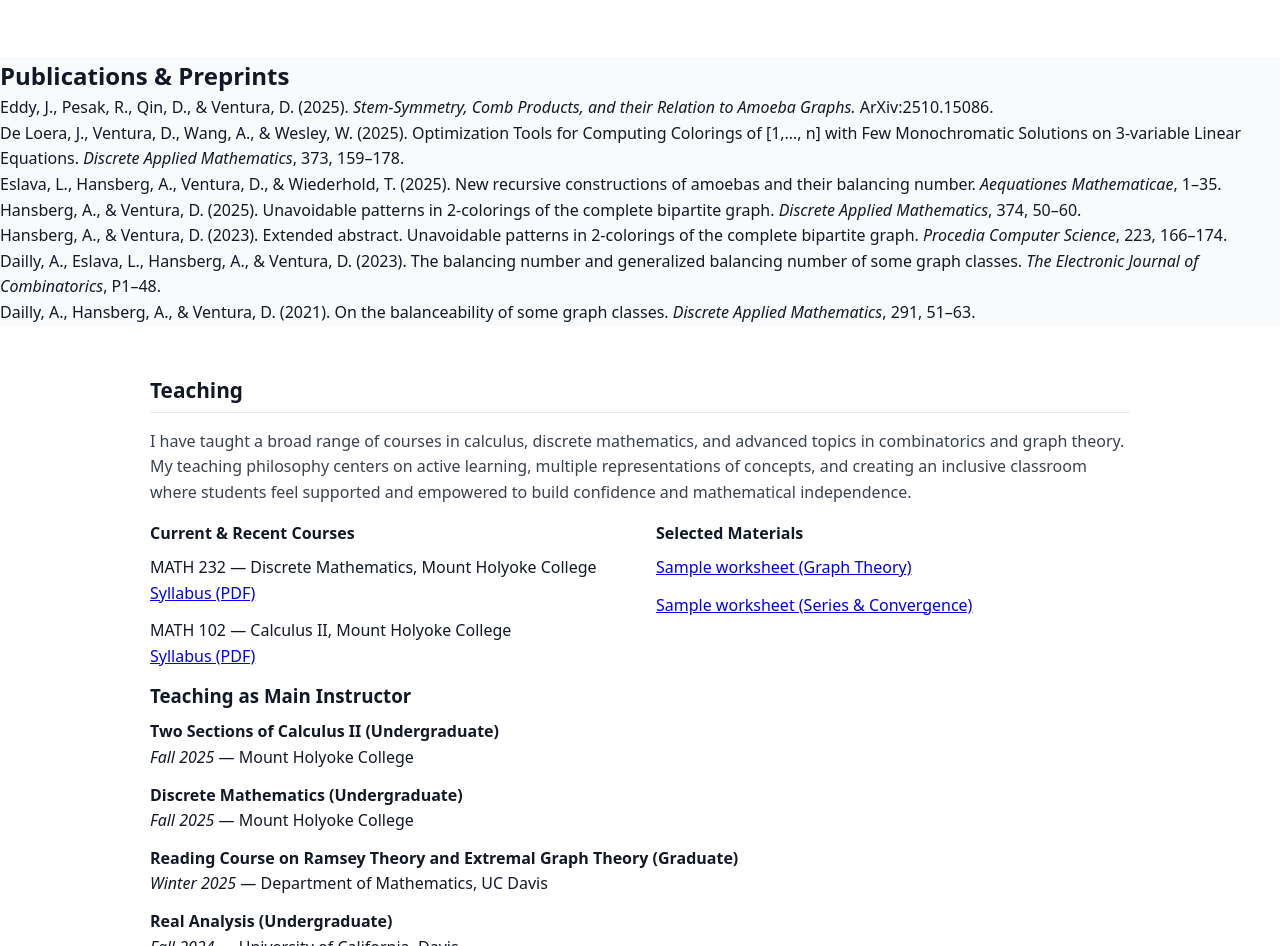
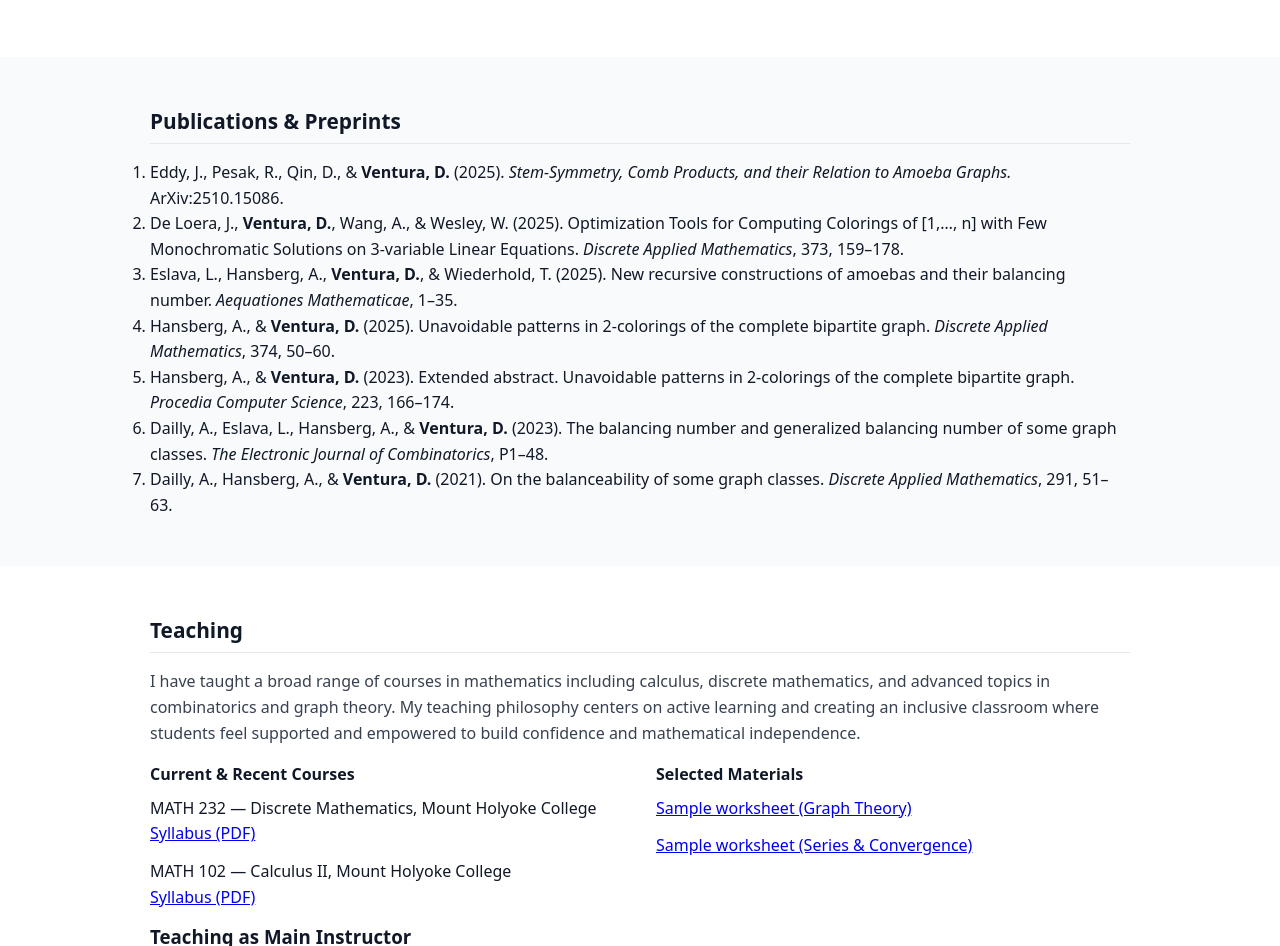
Before and after one commit to denae-ventura/denae-ventura.github.io, a plain HTML site: page index.html in a window 1280 px wide. Shown: the part 994-1940 px from the top of the page. Drawn offline with nearby package versions, Linux system fonts and the light colour scheme.

Commit message:
Update index.html

```diff
--- a/index.html
+++ b/index.html
@@ -113,54 +113,59 @@
     </section>
 
    <!-- PUBLICATIONS -->
-    <section id="publications">
-  <h2>Publications &amp; Preprints</h2>
+<section id="publications" class="section">
+  <div class="container">
 
-  <ol>
+    <h2>Publications & Preprints</h2>
+
+    <ol class="pub-list">
       <li>
-      Eddy, J., Pesak, R., Qin, D., &amp; Ventura, D. (2025).
+        Eddy, J., Pesak, R., Qin, D., &amp; <strong>Ventura, D.</strong> (2025).
         <em>Stem-Symmetry, Comb Products, and their Relation to Amoeba Graphs.</em>
         ArXiv:2510.15086.
       </li>
 
       <li>
-      De Loera, J., Ventura, D., Wang, A., &amp; Wesley, W. (2025).
+        De Loera, J., <strong>Ventura, D.</strong>, Wang, A., &amp; Wesley, W. (2025).
         Optimization Tools for Computing Colorings of [1,&hellip;, n] with Few Monochromatic Solutions
         on 3-variable Linear Equations.
-      <em>Discrete Applied Mathematics</em>, 373, 159&ndash;178.
+        <em>Discrete Applied Mathematics</em>, 373, 159–178.
       </li>
 
       <li>
-      Eslava, L., Hansberg, A., Ventura, D., &amp; Wiederhold, T. (2025).
+        Eslava, L., Hansberg, A., <strong>Ventura, D.</strong>, &amp; Wiederhold, T. (2025).
         New recursive constructions of amoebas and their balancing number.
-      <em>Aequationes Mathematicae</em>, 1&ndash;35.
+        <em>Aequationes Mathematicae</em>, 1–35.
       </li>
 
       <li>
-      Hansberg, A., &amp; Ventura, D. (2025).
+        Hansberg, A., &amp; <strong>Ventura, D.</strong> (2025).
         Unavoidable patterns in 2-colorings of the complete bipartite graph.
-      <em>Discrete Applied Mathematics</em>, 374, 50&ndash;60.
+        <em>Discrete Applied Mathematics</em>, 374, 50–60.
       </li>
 
       <li>
-      Hansberg, A., &amp; Ventura, D. (2023).
+        Hansberg, A., &amp; <strong>Ventura, D.</strong> (2023).
         Extended abstract. Unavoidable patterns in 2-colorings of the complete bipartite graph.
-      <em>Procedia Computer Science</em>, 223, 166&ndash;174.
+        <em>Procedia Computer Science</em>, 223, 166–174.
       </li>
 
       <li>
-      Dailly, A., Eslava, L., Hansberg, A., &amp; Ventura, D. (2023).
+        Dailly, A., Eslava, L., Hansberg, A., &amp; <strong>Ventura, D.</strong> (2023).
         The balancing number and generalized balancing number of some graph classes.
-      <em>The Electronic Journal of Combinatorics</em>, P1&ndash;48.
+        <em>The Electronic Journal of Combinatorics</em>, P1–48.
       </li>
 
       <li>
-      Dailly, A., Hansberg, A., &amp; Ventura, D. (2021).
+        Dailly, A., Hansberg, A., &amp; <strong>Ventura, D.</strong> (2021).
         On the balanceability of some graph classes.
-      <em>Discrete Applied Mathematics</em>, 291, 51&ndash;63.
+        <em>Discrete Applied Mathematics</em>, 291, 51–63.
       </li>
     </ol>
+
+  </div>
 </section>
+
 
     <!-- TEACHING -->
 <section id="teaching" class="section section-alt">
@@ -168,9 +173,9 @@
     <h2>Teaching</h2>
 
     <p>
-      I have taught a broad range of courses in calculus, discrete mathematics, and advanced topics
-      in combinatorics and graph theory. My teaching philosophy centers on active learning,
-      multiple representations of concepts, and creating an inclusive classroom where students
+      I have taught a broad range of courses in mathematics including calculus, discrete mathematics, and advanced topics
+      in combinatorics and graph theory. My teaching philosophy centers on active learning
+      and creating an inclusive classroom where students
       feel supported and empowered to build confidence and mathematical independence.
     </p>
 
```
Lines whose indentation alone changed are shown as unchanged.
